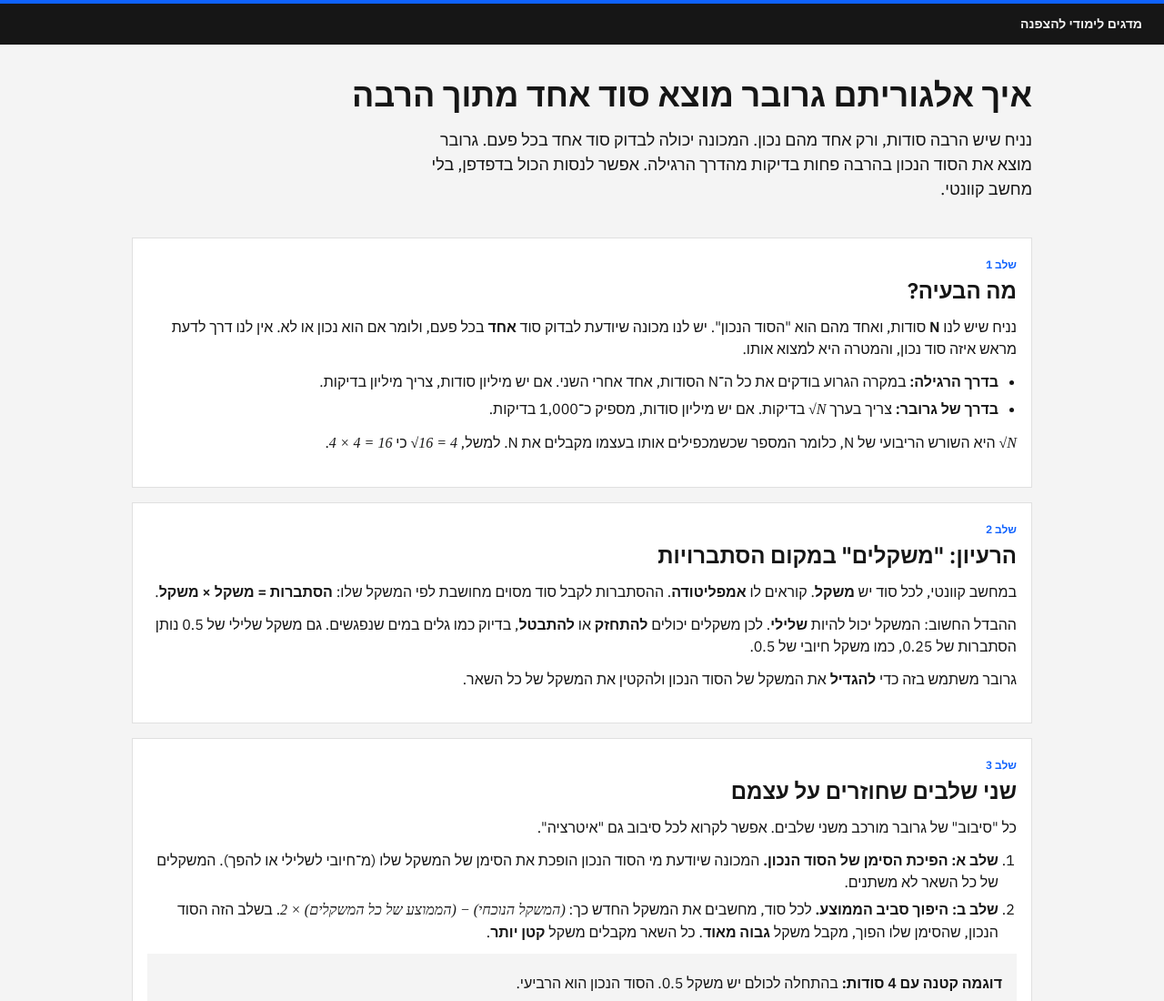
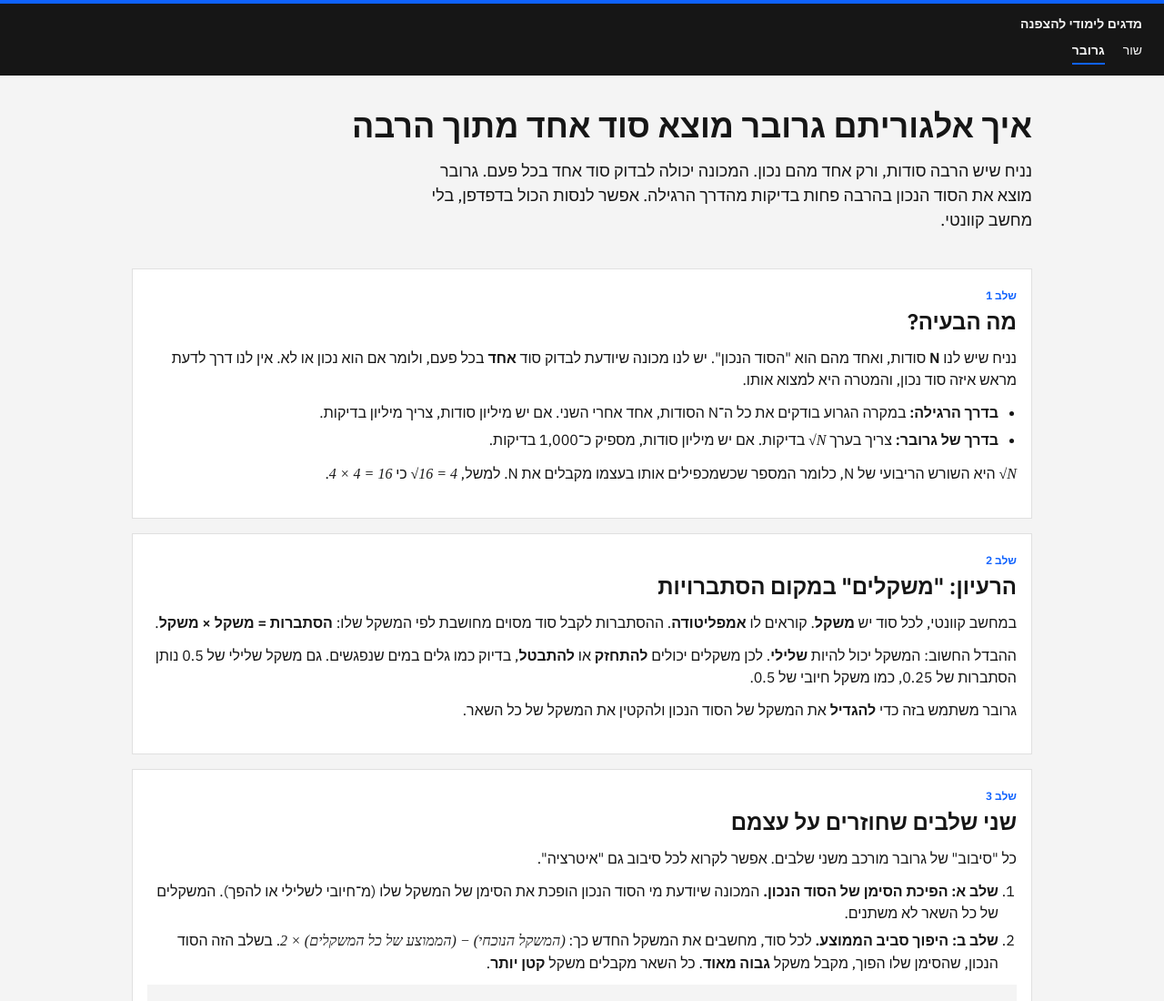
Before and after one commit to avivizel/shor-demo, a plain HTML site: page grover/index.html in a window 1280 px wide. Shown: the top 1100 px of the page at 91% size. Drawn offline with Linux system fonts and the light colour scheme; a web font is replaced by a local one.

Commit message:
Add top navigation between Shor and Grover pages

```diff
--- a/grover/index.html
+++ b/grover/index.html
@@ -7,12 +7,16 @@
   <link rel="preconnect" href="https://fonts.googleapis.com">
   <link rel="preconnect" href="https://fonts.gstatic.com" crossorigin>
   <link href="https://fonts.googleapis.com/css2?family=IBM+Plex+Mono&family=IBM+Plex+Sans+Hebrew:wght@400;600&family=IBM+Plex+Sans:wght@400;600&display=swap" rel="stylesheet">
-  <link rel="stylesheet" href="style.css?v=4">
+  <link rel="stylesheet" href="style.css?v=5">
 </head>
 <body>
   <header class="shell">
     <div class="shell-bar">
       <p class="eyebrow">מדגים לימודי להצפנה</p>
+      <nav class="top-nav" aria-label="ניווט בין הדפים">
+        <a href="/">שור</a>
+        <a href="/grover/" aria-current="page">גרובר</a>
+      </nav>
     </div>
     <div class="page-heading">
       <h1>איך אלגוריתם גרובר מוצא סוד אחד מתוך הרבה</h1>
--- a/grover/style.css
+++ b/grover/style.css
@@ -455,3 +455,32 @@ select:disabled {
   color: var(--muted);
   white-space: nowrap;
 }
+
+/* ניווט עליון בין הדפים */
+.top-nav {
+  display: flex;
+  gap: 1.25rem;
+  margin-top: 0.5rem;
+  font-size: 0.875rem;
+}
+
+.top-nav a {
+  color: #f4f4f4;
+  text-decoration: none;
+  padding-bottom: 0.2rem;
+  border-bottom: 2px solid transparent;
+}
+
+.top-nav a:hover {
+  border-bottom-color: #f4f4f4;
+}
+
+.top-nav a[aria-current="page"] {
+  font-weight: 600;
+  border-bottom-color: var(--blue);
+}
+
+.top-nav a:focus-visible {
+  outline: 2px solid var(--blue);
+  outline-offset: 2px;
+}
--- a/static/style.css
+++ b/static/style.css
@@ -358,3 +358,32 @@ button:disabled {
   .estimate-time { font-size: 1.4rem; }
   .modal-bar { flex-direction: column; }
 }
+
+/* ניווט עליון בין הדפים */
+.top-nav {
+  display: flex;
+  gap: 1.25rem;
+  margin-top: 0.5rem;
+  font-size: 0.875rem;
+}
+
+.top-nav a {
+  color: #f4f4f4;
+  text-decoration: none;
+  padding-bottom: 0.2rem;
+  border-bottom: 2px solid transparent;
+}
+
+.top-nav a:hover {
+  border-bottom-color: #f4f4f4;
+}
+
+.top-nav a[aria-current="page"] {
+  font-weight: 600;
+  border-bottom-color: var(--blue);
+}
+
+.top-nav a:focus-visible {
+  outline: 2px solid var(--blue);
+  outline-offset: 2px;
+}
```
Also changed, not shown: templates/index.html (+5 -1 lines).
